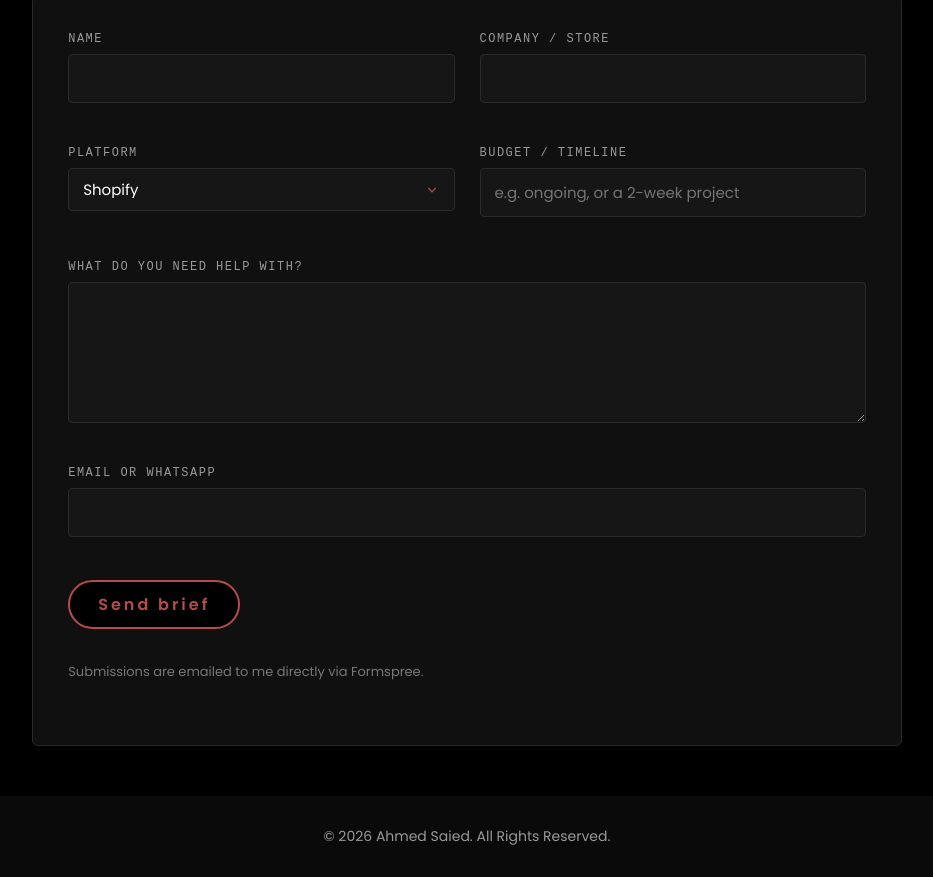
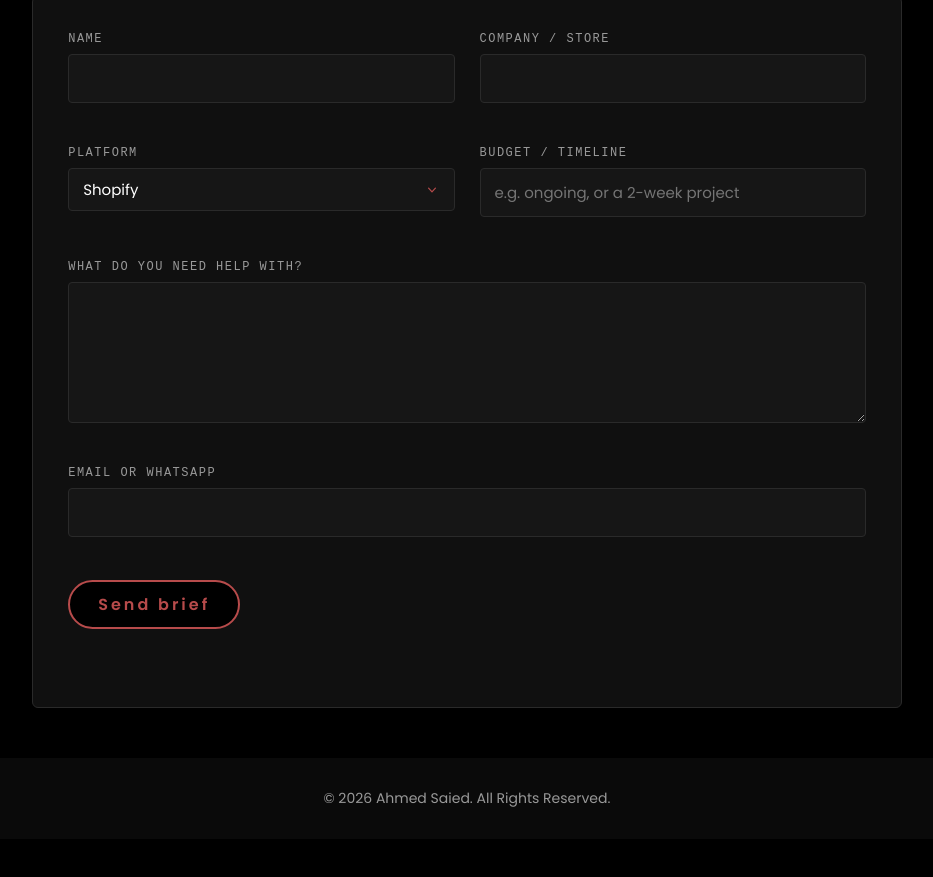
Before and after one commit to ahmed-midaa/ahmed-midaa.github.io, a plain HTML site: page index.html in a window 1280 px wide. Shown: the part 6086-6963 px from the top of the page, without its empty margins (173-1106 px from the left). After the commit the page ends 6925 px from the top, so only its background shows below. Drawn offline with Linux system fonts and the light colour scheme.

Commit message:
Update index.html

```diff
--- a/index.html
+++ b/index.html
@@ -946,7 +946,6 @@
                 </div>
 
                 <button type="submit" class="btn brief-btn">Send brief</button>
-                <p class="brief-note">Submissions are emailed to me directly via Formspree.</p>
                 <p id="brief-status"></p>
             </form>
         </div>
```
